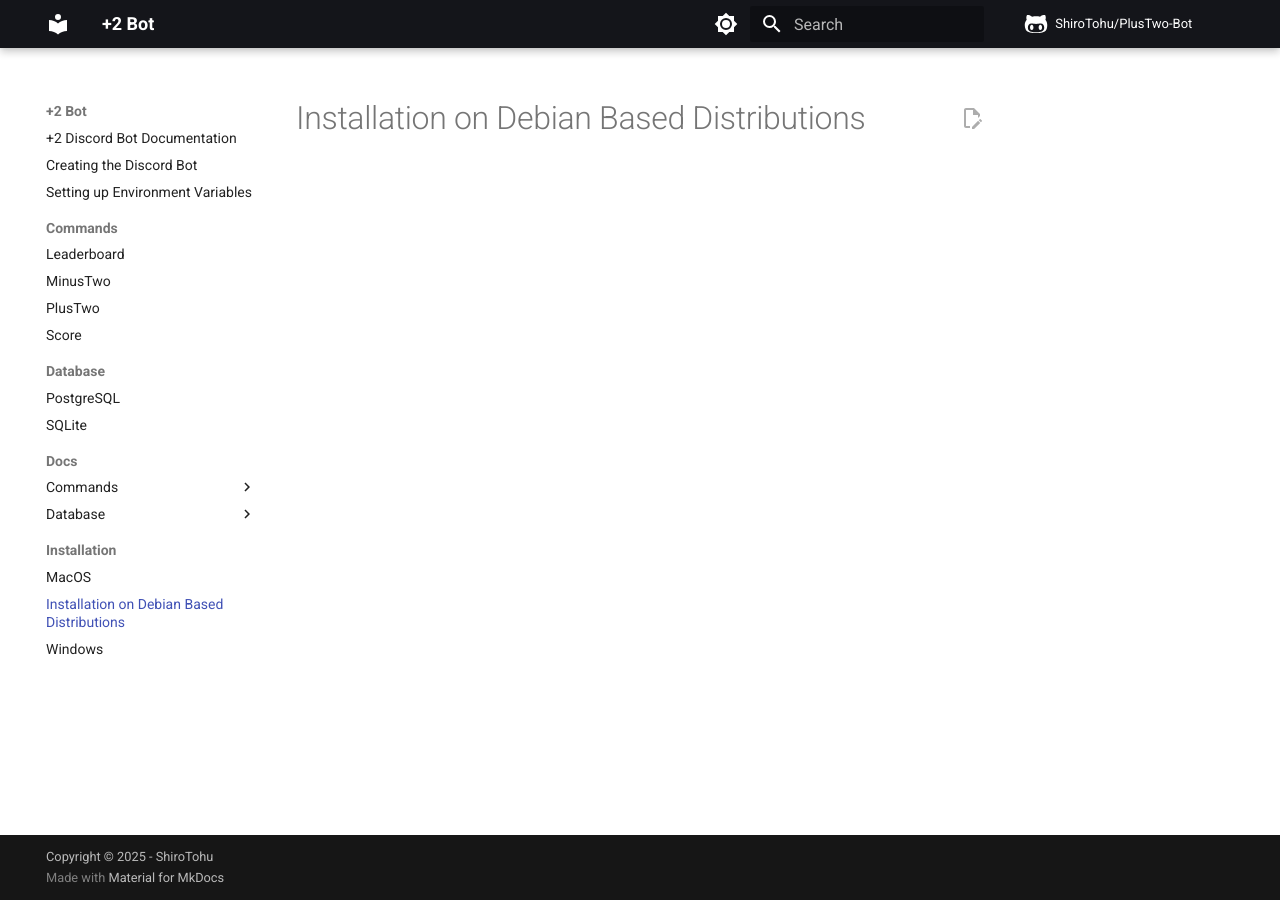
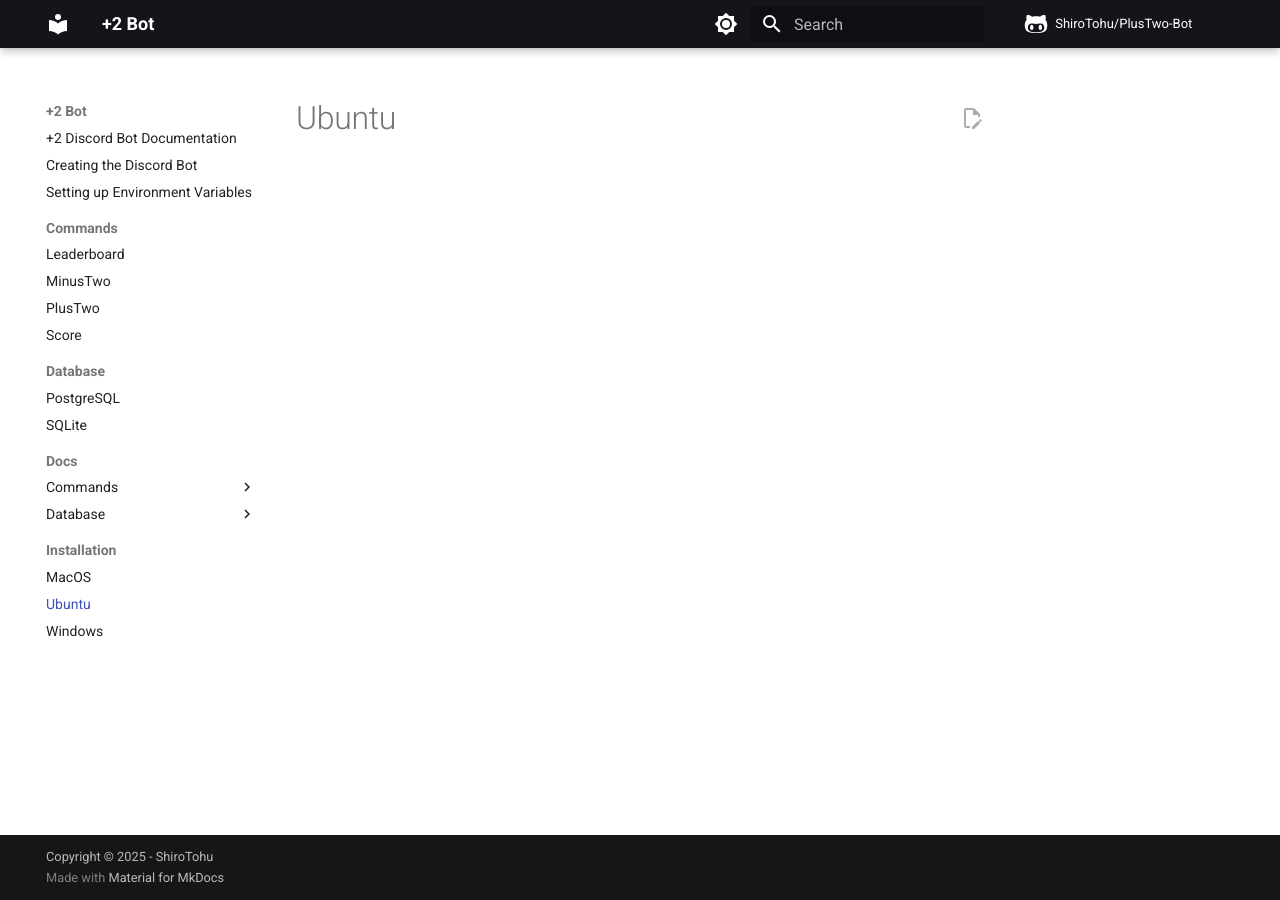
Before and after one commit to ShiroTohu/PlusTwo-Bot, an MkDocs documentation site: the page built from docs/installation/Ubuntu.md, in a window 1280 px wide. Built offline with MkDocs 1.6.1 and Material for MkDocs 9.7.7, drawn with Linux system fonts in a browser that asks for light colours; comment, search, counter and statistics services are not loaded.

Commit message:
changed title for Ubuntu installation to Ubuntu

```diff
--- a/docs/installation/Ubuntu.md
+++ b/docs/installation/Ubuntu.md
@@ -1 +1 @@
-# Installation on Debian Based Distributions
+# Ubuntu
```
